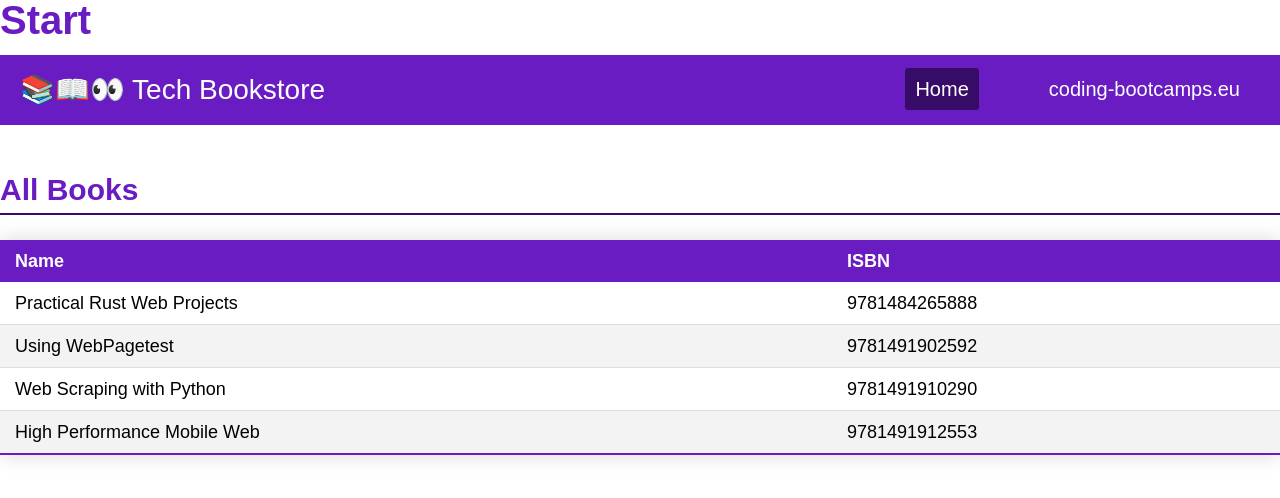
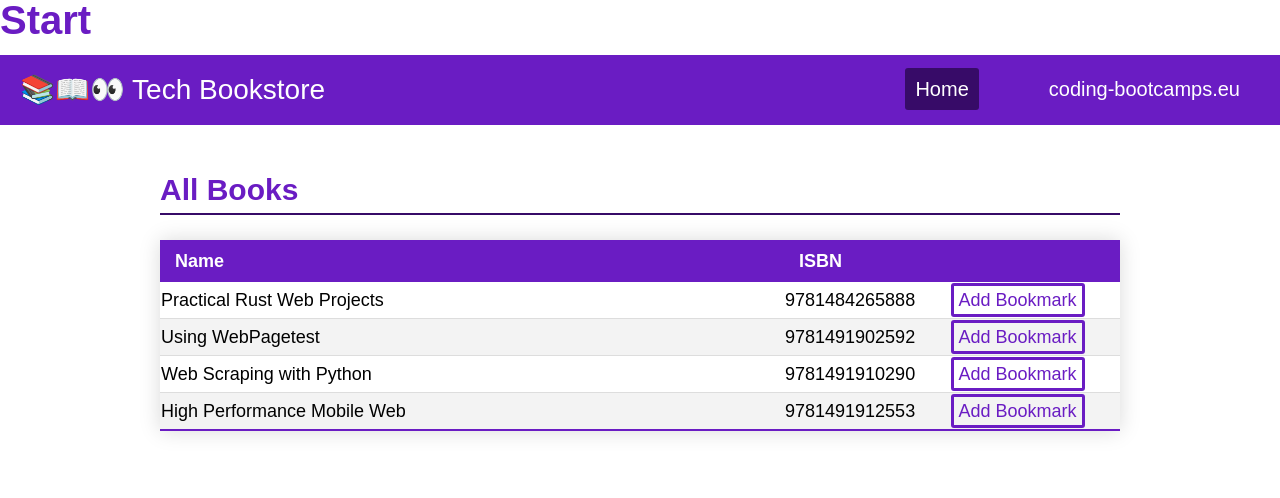
Before and after one commit to urbanitesinaframe/my-first-vue-cli-project, a Vue app: page / in a window 1280 px wide. Shown: the top 498 px of the page. Built offline with nearby package versions, Linux system fonts and the light colour scheme.

Commit message:
add button

```diff
--- a/src/App.vue
+++ b/src/App.vue
@@ -1,15 +1,17 @@
 <template>
   <h1>Start</h1>
   <LayoutHeader />
-  <BookList />
+  <div class="inside">
+    <BookListing />
+  </div>
 </template>
 
 <script>
 import LayoutHeader from "./components/LayoutHeader.vue";
-import BookList from "./components/BookList.vue";
+import BookListing from "@/components/BookListing.vue";
 
 export default {
-  components: { LayoutHeader, BookList },
+  components: { LayoutHeader, BookListing },
 };
 </script>
 
--- /dev/null
+++ b/src/components/BaseButton.vue
@@ -0,0 +1,56 @@
+<template>
+  <button :class="styling">{{ text }}</button>
+</template>
+<script>
+export default {
+  props: {
+    text: {
+      type: String,
+      required: true,
+    },
+    variant: {
+      type: String,
+      default: "primary",
+      validator(propValue) {
+        //Prop value ist was auch immer in BooklistRow bei variant="HIER" eingetragen ist
+        return ["primary", "secondary"].includes(propValue);
+      },
+    },
+  },
+  computed: {
+    styling() {
+      return ["btn", `btn--${this.variant}`];
+    },
+  },
+};
+</script>
+<style scoped>
+.btn {
+  border: 3px solid transparent;
+  border-radius: 3px;
+  padding: 5px;
+  cursor: pointer;
+}
+
+.btn--primary {
+  border-color: var(--primary-dark);
+  background-color: var(--primary);
+  color: #fff;
+}
+
+.btn--primary:hover {
+  border-color: var(--primary);
+  background-color: var(--primary-dark);
+}
+
+.btn--secondary {
+  border-color: var(--primary);
+  background-color: transparent;
+  color: var(--primary);
+}
+
+.btn--secondary:hover {
+  background-color: var(--primary);
+  color: #fff;
+}
+</style>
--- /dev/null
+++ b/src/components/BookListRow.vue
@@ -0,0 +1,24 @@
+<template>
+  <tr class="table-item__table-row">
+    <td>{{ title }}</td>
+    <td>{{ isbn }}</td>
+    <td><BaseButton text="Add Bookmark" variant="secondary" /></td>
+  </tr>
+</template>
+<script>
+import BaseButton from "@/components/BaseButton.vue";
+export default {
+  components: {
+    BaseButton,
+  },
+  props: {
+    title: {
+      type: String,
+    },
+    isbn: {
+      type: String,
+    },
+  },
+};
+</script>
+<style scoped></style>
--- a/src/components/BookList.vue
+++ b/src/components/BookListing.vue
@@ -6,23 +6,28 @@
         <tr>
           <th class="table-item__table-head-name">Name</th>
           <th class="table-item__table-head--isbn">ISBN</th>
+          <th id="action" class="table-item__table-head--actions"></th>
         </tr>
       </thead>
       <tbody>
-        <tr
+        <BookListRow
           v-for="book in books"
           :key="book.isbn"
+          :title="book.title"
+          :isbn="book.isbn"
           class="table-item__table-row"
-        >
-          <td>{{ book.title }}</td>
-          <td>{{ book.isbn }}</td>
-        </tr>
+        />
       </tbody>
     </table>
   </section>
 </template>
 <script>
+import BookListRow from "./BookListRow.vue";
+
 export default {
+  components: {
+    BookListRow,
+  },
   data() {
     return {
       books: [
```
